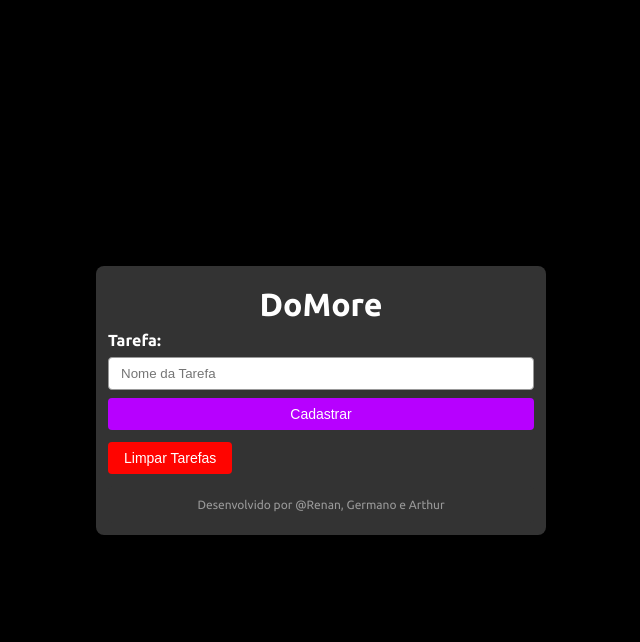
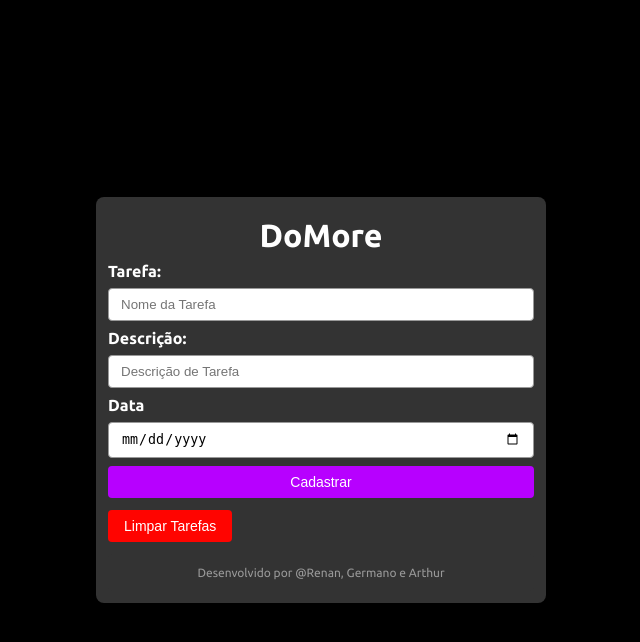
Before and after one commit to Reffex/Projeto-PHP, a PHP site: page / in a window 1280 px wide. Shown: the top 642 px of the page, without its empty margins (319-959 px from the left). Run offline with PHP 8.4, Linux system fonts and the light colour scheme.

Commit message:
Update index.php

```diff
--- a/index.php
+++ b/index.php
@@ -47,6 +47,10 @@
         <form action="" method="get">
             <label for="task_name">Tarefa:</label>
             <input type="text" name="task_name" placeholder="Nome da Tarefa">
+            <label for="task_description">Descrição:</label>
+            <input type="text" name="task_description" placeholder="Descrição de Tarefa">
+            <label for="task_date">Data</label>
+            <input type="date" name="task_date">
             <button type="submit">Cadastrar</button>
         </form>
         <?php
```
